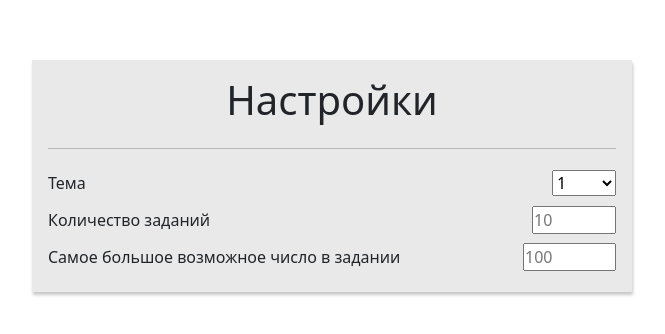
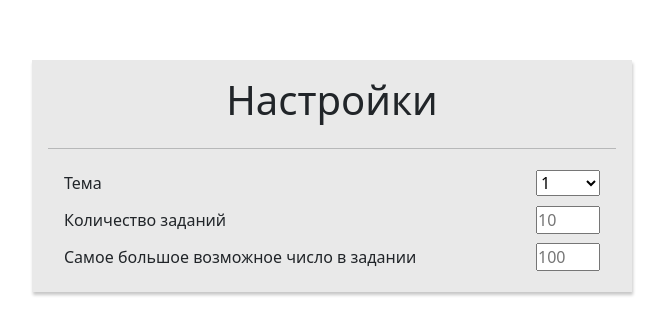
Before and after one commit to vladcheck/sis-math-website, a React (Vite) app: page / in a window 1280 px wide. Shown: the part 224-558 px from the top of the page, without its empty margins (308-973 px from the left). Built offline with nearby package versions, Linux system fonts and the light colour scheme.

Commit message:
Setup FractionInput

```diff
--- a/src/App.css
+++ b/src/App.css
@@ -14,15 +14,22 @@ body {
 }
 
 input, select {
-  min-width: 4rem;
+  width: 4rem;
+}
+input.fraction, select.fraction {
+  width: 2rem;
 }
 
-.horizontal {
+.input-set {
+  padding: 0 1rem;
   width: 100%;
   display: flex;
-  justify-content: space-between;
+  justify-content: center;
   align-items: center;
   gap: 2rem;
+}
+.input-set.wide {
+  justify-content: space-between;
 }
 
 .menu {
--- a/src/App.sass
+++ b/src/App.sass
@@ -12,14 +12,21 @@ body
 	height: 100vh
 
 input, select
-	min-width: 4rem
+	width: 4rem
 
-.horizontal
+	&.fraction
+		width: 2rem
+
+.input-set
+	padding: 0 1rem
 	width: 100%
 	display: flex
-	justify-content: space-between
+	justify-content: center
 	align-items: center
 	gap: 2rem
+	&.wide
+		justify-content: space-between
+
 
 .menu
 	display: flex
--- a/src/App.tsx
+++ b/src/App.tsx
@@ -7,7 +7,7 @@ export default function App() {
     <main className="menu">
       <h1>Настройки</h1>
       <hr />
-      <InputSet>
+      <InputSet classes={["wide"]}>
         <label htmlFor="topic">Тема</label>
         <InputSelect name="topic" id="topic">
           <option value="1">1</option>
@@ -15,7 +15,7 @@ export default function App() {
           <option value="3">3</option>
         </InputSelect>
       </InputSet>
-      <InputSet>
+      <InputSet classes={["wide"]}>
         <label htmlFor="amountOfProblems">Количество заданий</label>
         <NumberInput
           min={1}
@@ -25,7 +25,7 @@ export default function App() {
           id="amountOfProblems"
         />
       </InputSet>
-      <InputSet>
+      <InputSet classes={["wide"]}>
         <label htmlFor="highestNumber">
           Самое большое возможное число в задании
         </label>
--- a/src/components/InputSet.tsx
+++ b/src/components/InputSet.tsx
@@ -2,12 +2,12 @@ import { ReactNode } from "react";
 
 interface Props {
   children: ReactNode;
-  vertical?: boolean;
+  classes?: string[];
 }
 
-const InputSet = ({ vertical, children }: Props) => {
+const InputSet = ({ classes, children }: Props) => {
   return (
-    <div className={`input-set ${vertical ? "vertical" : "horizontal"}`}>
+    <div className={classes ? "input-set " + classes.join(" ") : "input-set"}>
       {children}
     </div>
   );
```
Also changed, not shown: src/components/FractionInput.tsx (added, +16 -0 lines), 1 other file (tests, documents, lock files or other folders).
